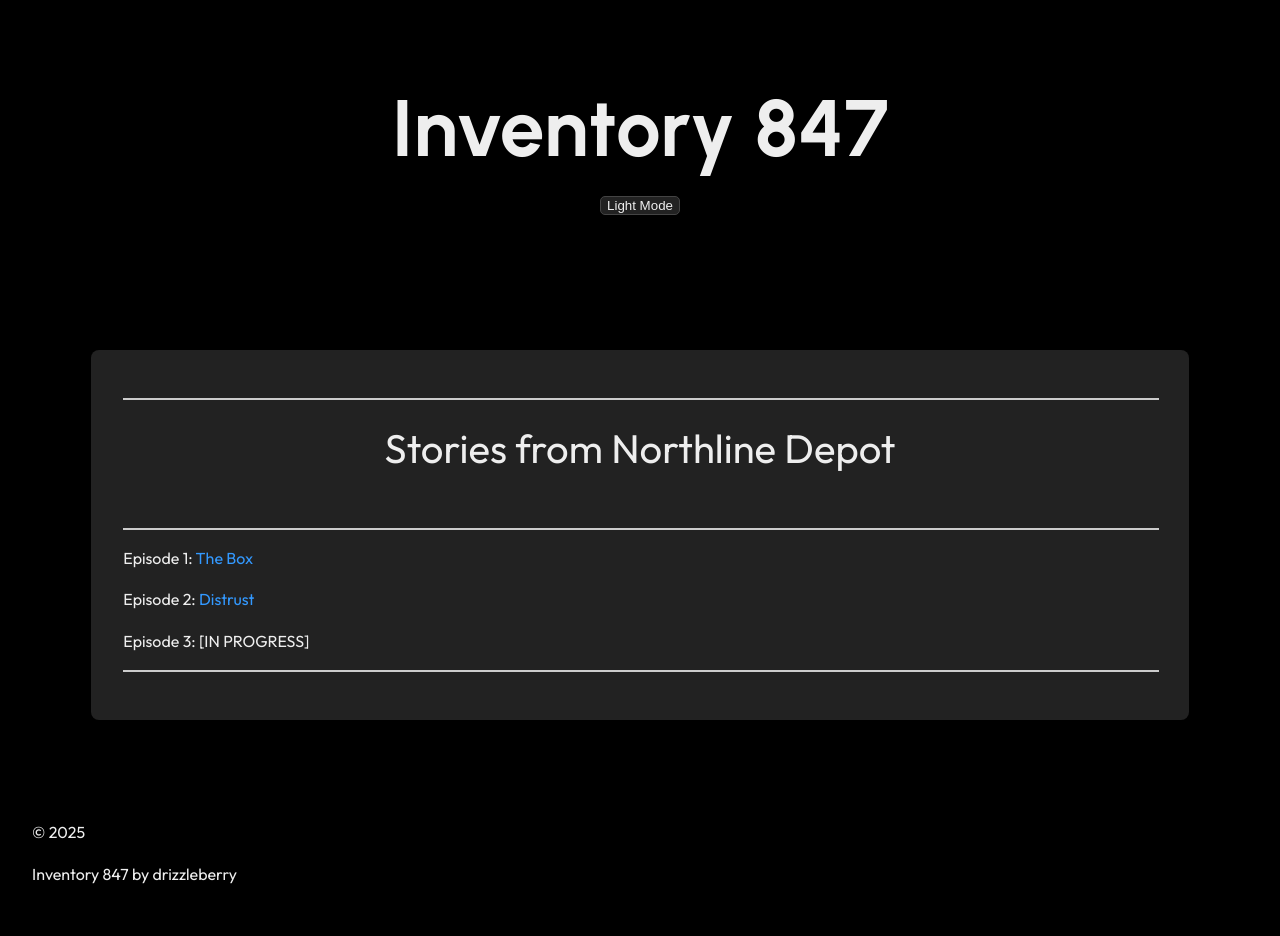
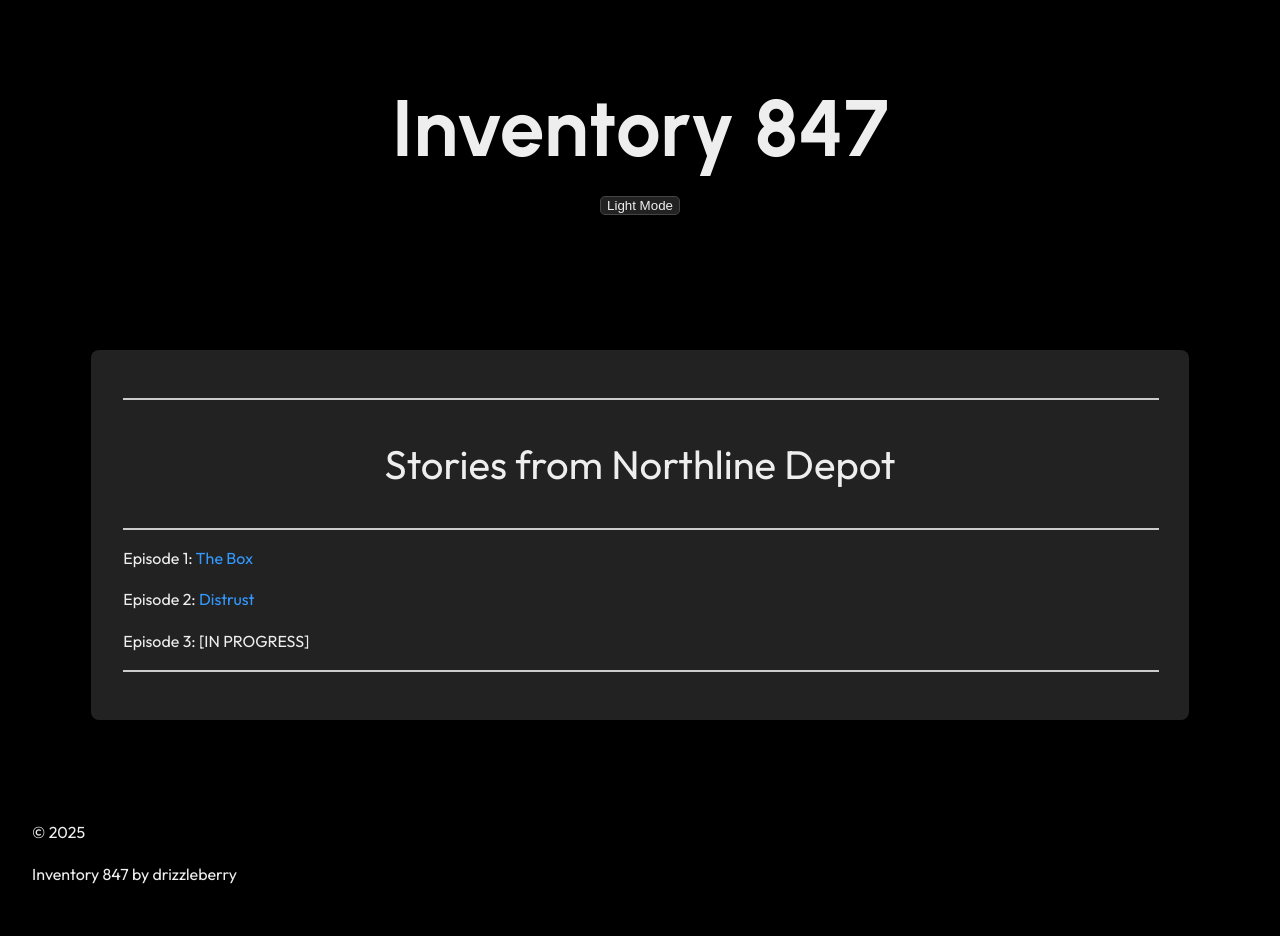
Before and after one commit to drizzleberry/drizzleberry.github.io, a Jekyll site: the page built from index.md, in a window 1280 px wide. Built offline with Jekyll 4.4.1, drawn with Linux system fonts in a browser that asks for light colours.

Commit message:
Update style.css

```diff
--- a/assets/css/style.css
+++ b/assets/css/style.css
@@ -65,8 +65,7 @@ header h1 {
   text-align: center;
   font-size: 2.5em;
   position: relative;
-  padding-bottom: 1rem;
-  margin-bottom: 2rem;
+  padding: 1rem;
 }
 
 a {
```
